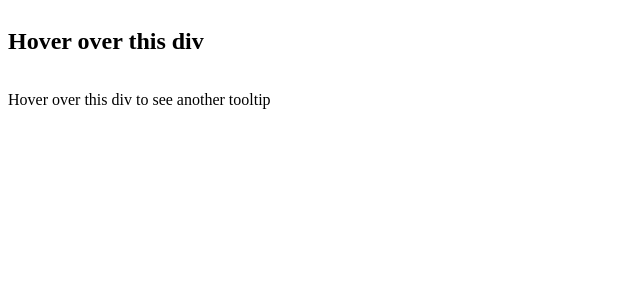
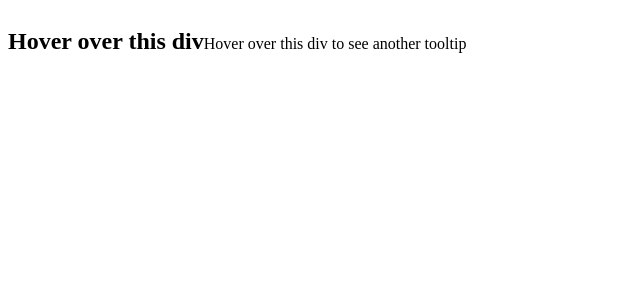
Before and after one commit to acciojob/react-composition-3-Aravindhan-Rajendran, a React app: page / in a window 1280 px wide. Shown: the top 300 px of the page, without its empty margins (0-640 px from the left). Built offline with nearby package versions, Linux system fonts and the light colour scheme.

Commit message:
Update Tooltip.js

```diff
--- a/src/components/Tooltip.js
+++ b/src/components/Tooltip.js
@@ -3,11 +3,11 @@ import React, { useState } from 'react';
 const Tooltip = ({ text, children }) => {
   const [showTooltip, setShowTooltip] = useState(false);
 
-  const handleMouseOver = () => setShowTooltip(true);
-  const handleMouseOut = () => setShowTooltip(false);
+  const handleMouseEnter = () => setShowTooltip(true);
+  const handleMouseLeave = () => setShowTooltip(false);
 
   return (
-    <div className="tooltip" onMouseOver={handleMouseOver} onMouseOut={handleMouseOut}>
+    <div className="tooltip-container" onMouseEnter={handleMouseEnter} onMouseLeave={handleMouseLeave}>
       {children}
       {showTooltip && <div className="tooltiptext">{text}</div>}
     </div>
```
